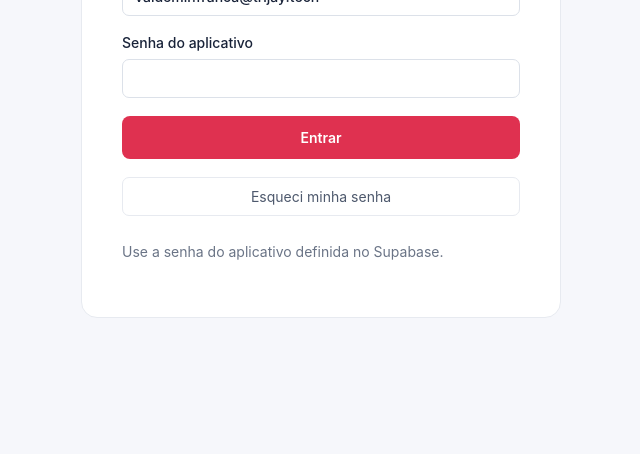
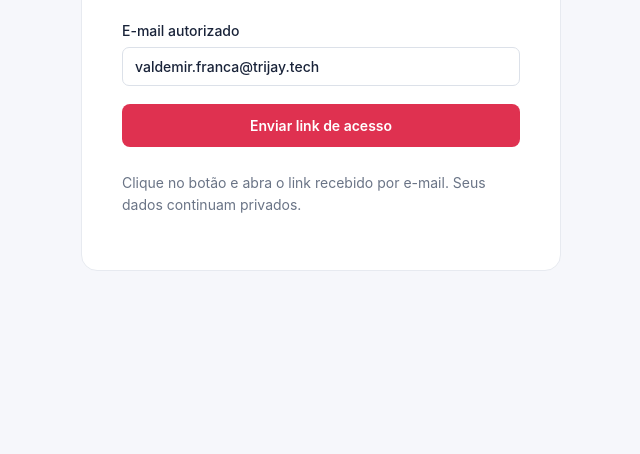
Before and after one commit to FrancaConsult/trijay-apontamentos, a plain HTML site: page index.html in a window 1280 px wide. Shown: the part 346-800 px from the top of the page, without its empty margins (319-959 px from the left). Drawn offline with nearby package versions, Linux system fonts and the light colour scheme.

Commit message:
Usar acesso por link de e-mail sem senha em index.html

```diff
--- a/index.html
+++ b/index.html
@@ -2,7 +2,7 @@
 <html lang="pt-BR">
 <head><meta charset="utf-8"><meta name="viewport" content="width=device-width,initial-scale=1"><meta name="theme-color" content="#171c2b"><title>Trijay • Apontamentos</title><link rel="stylesheet" href="styles.css"></head>
 <body class="auth-locked">
-<section id="auth-screen" class="auth-screen"><div class="auth-card"><div class="eyebrow">TRIJAY APONTAMENTOS</div><h1 id="auth-title">Seu tempo, em um só lugar.</h1><p id="auth-intro">Entre para acessar seus projetos e apontamentos online.</p><form id="login-form"><label>E-mail<input type="email" value="valdemir.franca@trijay.tech" readonly autocomplete="email"></label><label>Senha do aplicativo<input id="login-password" type="password" required autocomplete="current-password"></label><button id="login-submit" class="primary" type="submit">Entrar</button><button id="forgot-password" class="quiet" type="button">Esqueci minha senha</button></form><form id="password-form" hidden><label>Nova senha<input id="new-password" type="password" required minlength="12" maxlength="128" autocomplete="new-password"></label><label>Confirme a nova senha<input id="confirm-password" type="password" required minlength="12" maxlength="128" autocomplete="new-password"></label><button id="password-submit" class="primary" type="submit">Salvar nova senha</button><button id="recovery-cancel" class="quiet" type="button">Voltar ao acesso</button></form><p id="auth-message" role="status" aria-live="polite">Use a senha do aplicativo definida no Supabase.</p></div></section>
+<section id="auth-screen" class="auth-screen"><div class="auth-card"><div class="eyebrow">TRIJAY APONTAMENTOS</div><h1>Seu tempo, em um só lugar.</h1><p>Acesse seus projetos e apontamentos com um link enviado ao seu e-mail. Sem senha.</p><form id="login-form"><label>E-mail autorizado<input type="email" value="valdemir.franca@trijay.tech" readonly autocomplete="email"></label><button id="login-submit" class="primary" type="submit">Enviar link de acesso</button></form><p id="auth-message" role="status" aria-live="polite">Clique no botão e abra o link recebido por e-mail. Seus dados continuam privados.</p></div></section>
 <aside class="sidebar"><a class="brand" href="#apontamentos"><span class="mark">✣</span> trijay<span class="brand-dot">.</span></a><div class="workspace">MEU ESPAÇO DE TRABALHO</div><nav aria-label="Menu principal"><a href="#apontamentos" data-page="apontamentos"><span>◷</span> Apontamentos</a><a href="#projetos" data-page="projetos"><span>▣</span> Projetos</a><a href="#resumo" data-page="resumo"><span>▥</span> Resumo de horas</a></nav><div class="sidebar-bottom"><span class="local-dot"></span> Dados privados na nuvem<p>Seu acesso é protegido por login.<br>Faça backups regularmente.</p><button class="quiet" id="backup">Exportar backup</button><label class="quiet upload">Restaurar backup<input id="restore" type="file" accept=".json,application/json" hidden></label></div></aside>
 <main><header><div><div class="eyebrow">GESTÃO DE TEMPO</div><h1 id="page-title">Apontamentos diários</h1><p id="page-subtitle">Registre suas atividades. Acompanhe cada projeto.</p></div><div class="profile"><span>VF</span><div>Valdemir de França<small>Consultoria Trijay</small></div></div></header><div class="cloud-bar"><span id="cloud-state" role="status">Conectando ao Supabase…</span><div><button id="migrate-local" class="quiet" hidden>Importar dados deste navegador</button><button id="cloud-refresh" class="quiet">Atualizar dados</button><button id="cloud-signout" class="quiet">Sair</button></div></div>
 <div id="storage-warning" class="notice" hidden></div><div id="toast" role="status" aria-live="polite" hidden></div>
```
